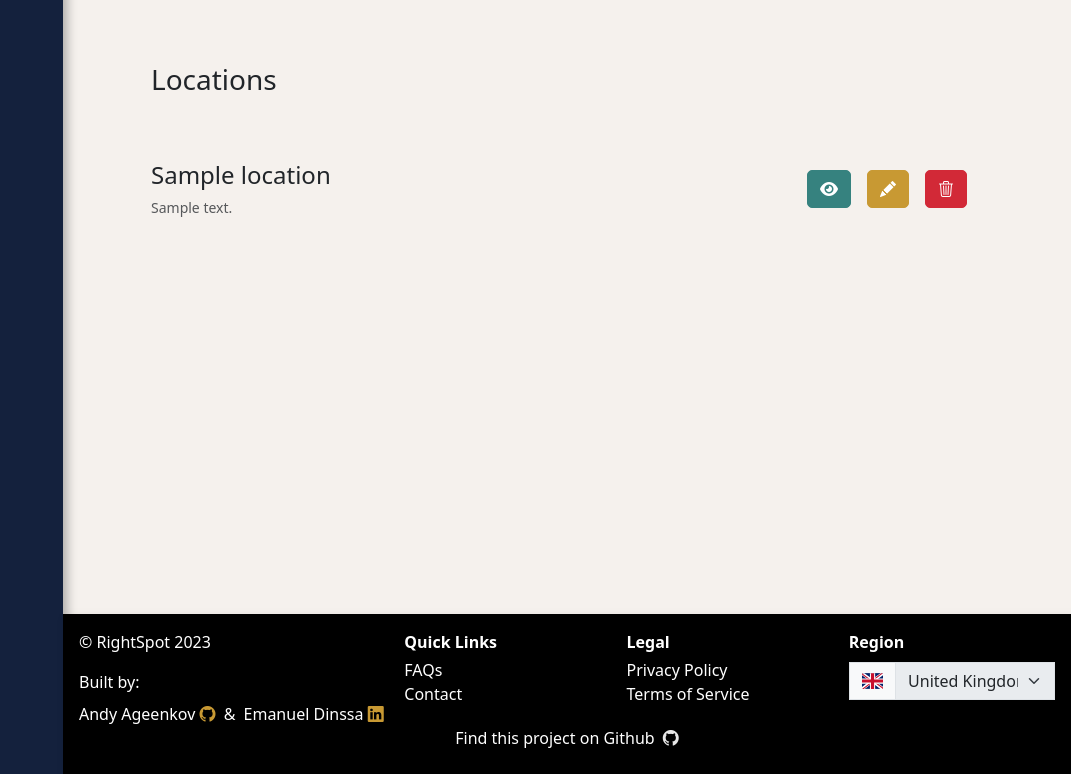
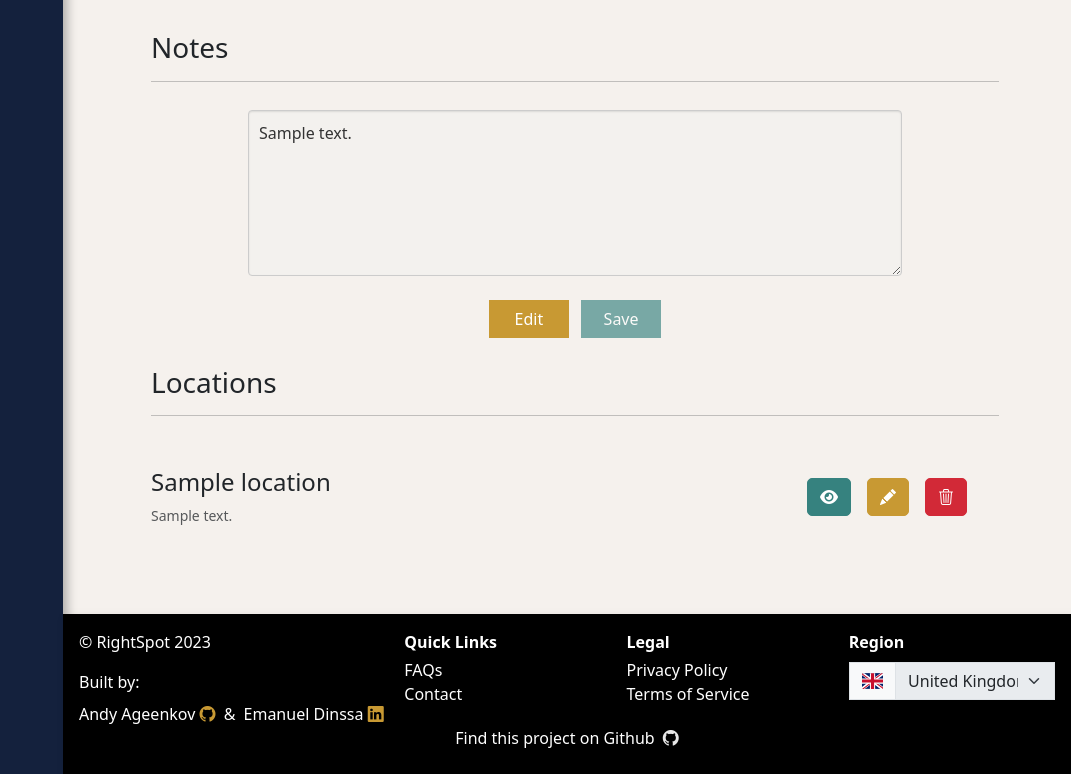
Before and after one commit to rightspot-ga/RightSpot, a Django app: template main_app/templates/projects/detail.html in a window 1280 px wide. Shown: the part 685-1459 px from the top of the page, without its empty margins (209-1280 px from the left). Run offline with Django 4.2, Linux system fonts and the light colour scheme; the template is opened without the code that fills it: most values are stand-ins (such as "Sample title", 1, 10 or a date in 2020); some libraries are stand-ins or nearby versions.

Commit message:
Add notes section to project pages

```diff
--- a/main_app/models.py
+++ b/main_app/models.py
@@ -9,7 +9,7 @@ class Project(models.Model):
     name = models.CharField(max_length=250)
     description = models.CharField(max_length=400, default='No description')
     user = models.ForeignKey(User, on_delete=models.CASCADE)
-    notes = models.TextField(default='No notes yet')
+    notes = models.TextField(default='')
     def __str__(self):
         return self.name
     def get_absolute_url(self):
--- a/main_app/static/css/main.css
+++ b/main_app/static/css/main.css
@@ -342,11 +342,24 @@ footer > .wrapper{
 
 .project-index-img{
     box-shadow: 0 0 10px rgba(193, 193, 193, 0.5);
+    width: 100%;
+    object-fit: cover;
+    object-position: center;
 }
 
 .project-detail-map{
     height: 400px;
     width: 100%;
+}
+
+#notes-textarea{
+    font-size: 16px;
+    min-height: 100px;
+    color: #333;
+    padding: 10px;
+    border: 1px solid #ccc;
+    border-radius: 4px;
+    box-shadow: inset 0 1px 2px rgba(0, 0, 0, 0.1);
 }
 
 /* Account Settings */
@@ -428,6 +441,25 @@ footer > .wrapper{
         display: inline;
     }
 
+    .page-intro{
+        margin-left: 1rem !important;
+        margin-right: 1rem !important;
+    }
+
+    .page-item{
+        padding-left: 0.5rem !important;
+        padding-right: 0.5rem !important;
+    }
+
+    #user-title{
+        display: none;
+    }
+
+    #user-title.active {
+        display: inline;
+        margin-bottom: 0 !important;
+    }
+
   }
 
   /* Styles for screens smaller than 690px */
--- a/main_app/templates/projects/detail.html
+++ b/main_app/templates/projects/detail.html
@@ -1,5 +1,6 @@
 {% extends 'base.html' %}
 {% block content %}
+{% csrf_token %}
 
 <script src="https://maps.googleapis.com/maps/api/js?key={{google_api_key}}&callback=initMap" async defer></script>
 
@@ -9,20 +10,35 @@
             {{ project.name }}
         </h1>
     </div>
-    <div class="row w-100 max-width-1000 mb-2 text-white ">
+    <div class="row w-100 max-width-1000 mb-4 text-white ">
         <div class="col bg-primary mx-4 my-2 p-4 rounded">
             <div class="d-flex align-items-center justify-content-center">
                 <span class="fs-6">{{ project.description }}</span>
             </div>
         </div>
     </div>
-    <div class="row project-map w-100 max-width-1000 mb-5">
-        <div id="map" class="project-detail-map" data-coords="{% for location in project.locations %}{{location.name}}%{{location.location.coords.0}}%{{location.location.coords.1}}&{% endfor %}"></div>
+    <div class="row project-map w-100 max-width-1000 mb-2">
+        <div class="px-4">
+            <div id="map" class="project-detail-map" data-coords="{% for location in project.locations %}{{location.name}}%{{location.location.coords.0}}%{{location.location.coords.1}}&{% endfor %}"></div>
+        </div>
     </div>
-
     <div class="row d-flex flex-column w-100 max-width-1000">
-        <div class=" p-4 my-2">
+        <div class=" p-4 pb-2 mb-1">
+            <h3 class="">Notes</h3>
+            <hr>
+        </div>
+        <div id="notes-container" class="d-flex flex-column justify-content-center align-items-center">
+            <textarea id="notes-textarea" disabled class="w-75" rows="6" placeholder="Enter project notes here">{{ project.notes }}</textarea>
+            <div id="notes-buttons" class="mt-4">
+              <button id="edit-button" class="btn btn-accent text-white" style="min-width: 5rem;">Edit</button>
+              <button id="save-button" class="btn btn-secondary ms-2 text-white" style="min-width: 5rem;" disabled>Save</button>
+            </div>
+        </div>
+    </div>
+    <div class="row d-flex flex-column w-100 max-width-1000">
+        <div class=" p-4 pb-2 my-1">
             <h3>Locations</h3>
+            <hr>
         </div>
         {% for location in project.location_set.all %}
             <div class="project-item row gap-2 p-4 justify-self-center" >
@@ -49,6 +65,49 @@
         {% endfor %}
     </div>
 </div>
+
+<script defer>
+    const notesTextarea = document.getElementById('notes-textarea');
+    const editButton = document.getElementById('edit-button');
+    const saveButton = document.getElementById('save-button');
+
+    editButton.addEventListener('click', function() {
+        notesTextarea.disabled = false;
+        editButton.disabled = true;
+        saveButton.disabled = false;
+    });
+
+    saveButton.addEventListener('click', function() {
+        const notesContent = notesTextarea.value;
+        const csrfToken = document.getElementsByName('csrfmiddlewaretoken')[0].value;
+        fetch('/update_project_notes/', {
+            method: 'POST',
+            headers: {
+                'Content-Type': 'application/x-www-form-urlencoded',
+                'X-CSRFToken': csrfToken
+            },
+            body: new URLSearchParams({
+                'project_id': '{{ project.id }}',
+                'notes_content': notesContent
+            })
+        })
+        .then(response => {
+            if (response.ok) {
+                notesTextarea.disabled = true;
+                editButton.disabled = false;
+                saveButton.disabled = true;
+            } else {
+                throw new Error('Failed to update project notes');
+            }
+        })
+        .catch(error => {
+            console.error(error);
+        });
+    });
+
+
+</script>
+
 
 <script async defer>
     function initMap() {
--- a/main_app/templates/projects/index.html
+++ b/main_app/templates/projects/index.html
@@ -8,7 +8,7 @@
         </h1>
     </div>
     <div class="row w-100 max-width-1000 mb-5">
-        <div class="col bg-primary mx-4 my-2 p-4 text-white text-center  rounded">
+        <div class="col bg-primary mx-4 my-2 p-4 text-white text-center page-intro rounded">
             {% if not user_projects %}
                 <p class="fs-5 fw-bold">Do you have a great idea? Want to collect information about potential locations?</p>
                 <p class="fs-6">Projects allow you to save multiple locations under one roof and come back to them later.</p>
@@ -24,12 +24,12 @@
     </div>
     <div class="row d-flex flex-row w-100 max-width-1000">
         {% for project in user_projects %}
-            <div class="project-item row gap-2 p-4 ms-1" >
+            <div class="project-item row gap-2 p-4 ms-1 page-item" >
                 <div class="col">
                     <div class="row">
                         <h4>{{ project.name }}</h4>
                     </div>
-                    <div class="row">
+                    <div class="row mb-3">
                         <small class="text-muted">{{ project.description }}</small>
                     </div>
                 </div>
--- a/main_app/urls.py
+++ b/main_app/urls.py
@@ -22,4 +22,5 @@ urlpatterns = [
   path('settings/', views.settings, name='settings'),
   path('apikey/w3w/', views.apikey_w3w, name='apikey_w3w'),
   path('apikey/google/', views.apikey_google, name='apikey_google'),
+  path('update_project_notes/', views.update_project_notes, name='update_project_notes'),
 ]
```
Also changed, not shown: main_app/views.py (+13 -0 lines).
